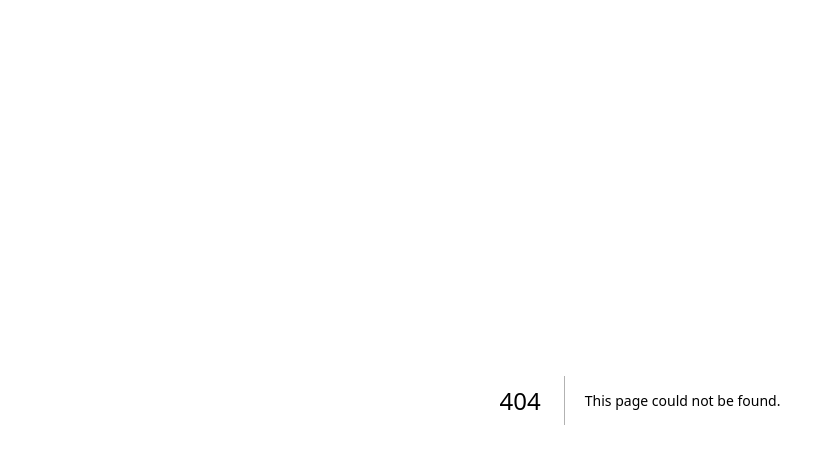
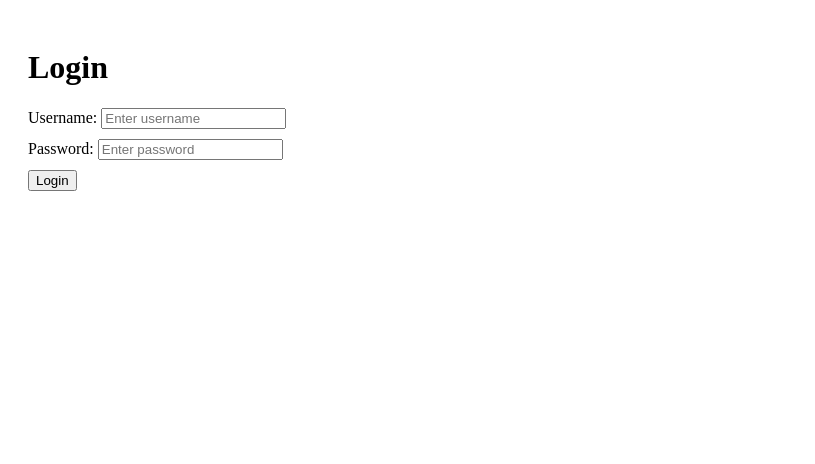
Before and after one commit to cheema605/Cartify, a Next.js app in the folder frontend/: page /login in a window 1280 px wide. Before the commit this address had no page. Shown: the top 464 px of the page, without its empty margins (0-815 px from the left). Built offline with nearby package versions, Linux system fonts and the light colour scheme.

Commit message:
Created a basic login page

```diff
--- /dev/null
+++ b/frontend/pages/login.js
@@ -0,0 +1,41 @@
+// pages/login.js
+import { useState } from "react";
+
+export default function LoginPage() {
+  const [username, setUsername] = useState("");
+  const [password, setPassword] = useState("");
+
+  const handleSubmit = (e) => {
+    e.preventDefault(); // Prevent form refresh
+    console.log("Username:", username);
+    console.log("Password:", password);
+    // Here you would call backend API to authenticate
+  };
+
+  return (
+    <div style={{ padding: "20px" }}>
+      <h1>Login</h1>
+      <form onSubmit={handleSubmit}>
+        <div style={{ marginBottom: "10px" }}>
+          <label>Username: </label>
+          <input
+            type="text"
+            value={username}
+            onChange={(e) => setUsername(e.target.value)}
+            placeholder="Enter username"
+          />
+        </div>
+        <div style={{ marginBottom: "10px" }}>
+          <label>Password: </label>
+          <input
+            type="password"
+            value={password}
+            onChange={(e) => setPassword(e.target.value)}
+            placeholder="Enter password"
+          />
+        </div>
+        <button type="submit">Login</button>
+      </form>
+    </div>
+  );
+}
```
